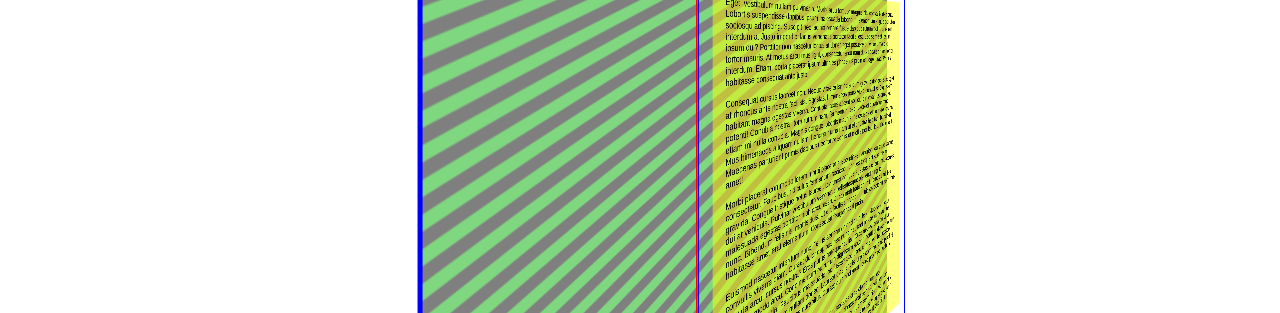
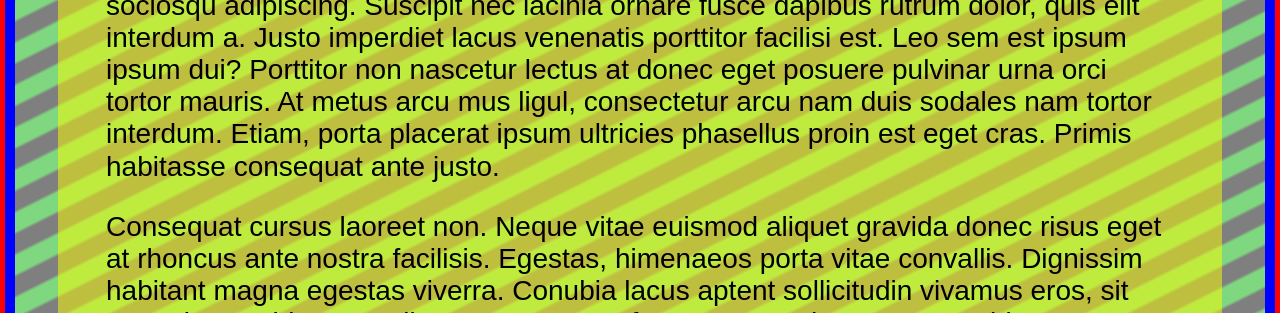
Before and after one commit to jcarstairs-scottlogic/flexible-parallax, a plain HTML site: page index.html in a window 1280 px wide. Shown: the part 364-677 px from the top of the page. Drawn offline with Linux system fonts and the light colour scheme.

Commit message:
Comments out side-on view

```diff
--- a/index.html
+++ b/index.html
@@ -4,6 +4,12 @@
     <meta charset="utf-8">
     <link rel="stylesheet" href="normalize.css">
     <style>
+      /* If you want to see what's going on, uncomment the bit below */
+      .parallax__group {
+        transition: transform 500ms;
+        /* transform: translate3d(700px, 0, -800px) rotateY(30deg); */
+      }
+
       .parallax {
         /*
          * If height > 100vh, content gets clipped by the viewport.
@@ -20,9 +26,6 @@
         position: relative;
         transform-style: preserve-3d;
         border: 5px solid red;
-
-        /* So we can see the parallax layers side-on for debugging purposes */
-        transform: translate3d(700px, 0, -800px) rotateY(30deg);
       }
 
       .parallax__group:nth-child(1) {
```
